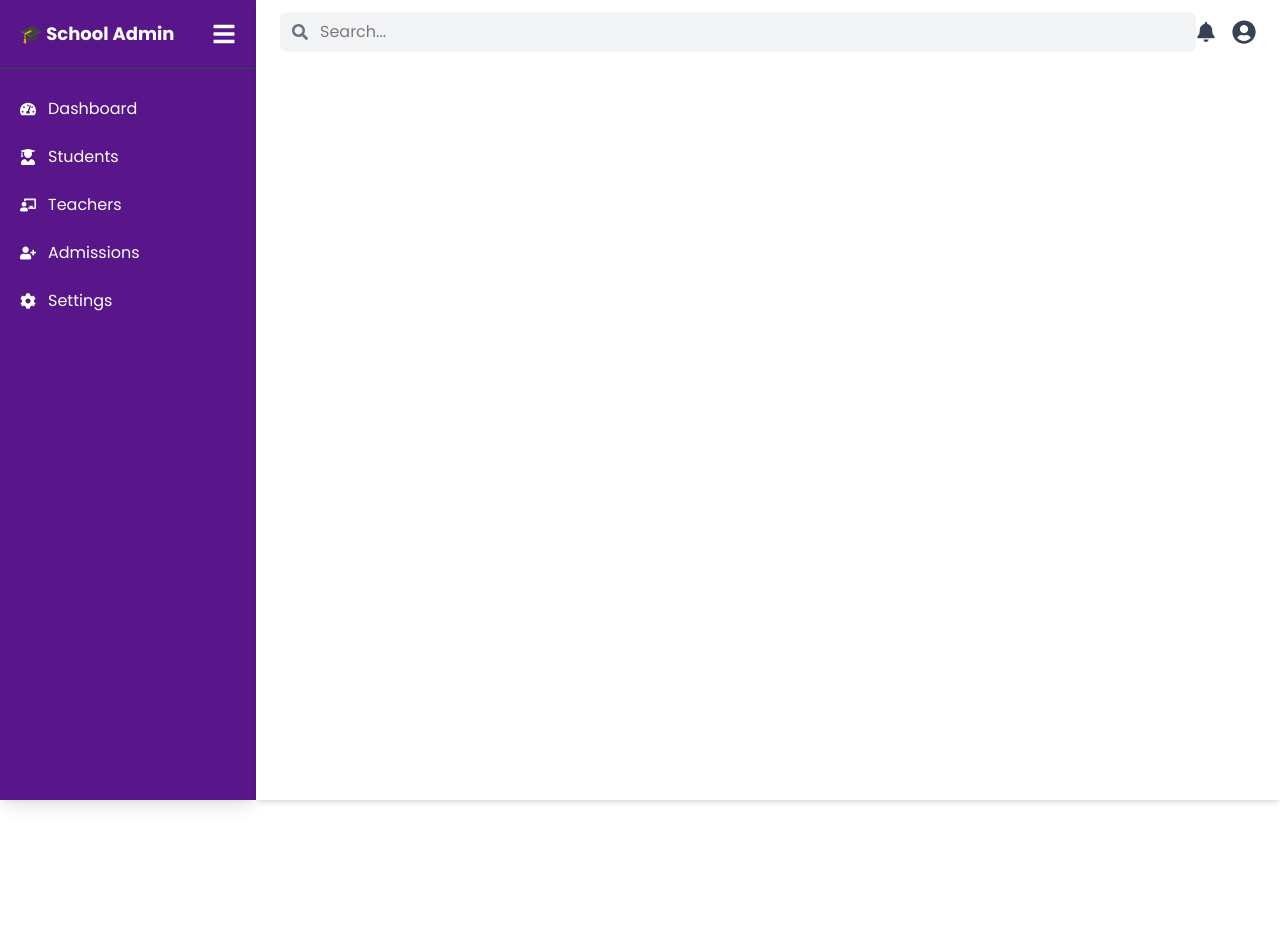
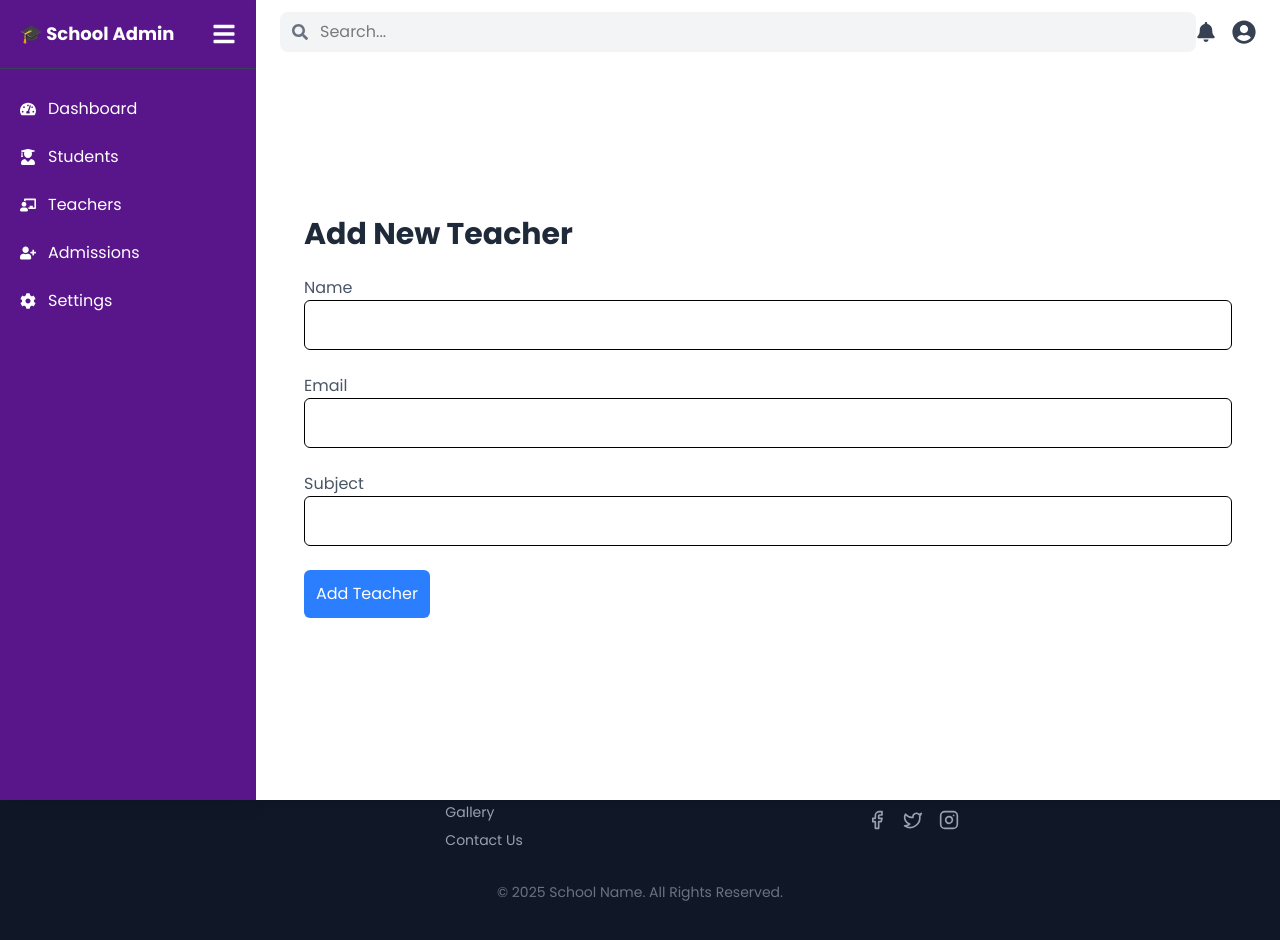
Before and after one commit to Hemantx81/School-Website-In-React, a React (Vite) app: page /teachers/addteacher in a window 1280 px wide. Before the commit the page ends 800 px from the top, so only its background shows below. Built offline with nearby package versions, Linux system fonts and the light colour scheme.

Commit message:
new page teacher admin

```diff
--- a/src/Admin/AdminApp.jsx
+++ b/src/Admin/AdminApp.jsx
@@ -8,6 +8,7 @@ import Settings from "./pages/Settings";
 import Teachers from "./pages/Teachers";
 import AdminAdmissions from "./pages/AdminAdmissions";
 import AddStudent from "./pages/AddStudent";
+import AddTeacher from "./pages/AddTeacher";
 // import Dashboard from "./pages/Dashboard";
 
 function AdminApp() {
@@ -27,8 +28,9 @@ function AdminApp() {
         <Routes>
           <Route path="/admin" element={<Dashboard />} />
           <Route path="/students" element={<Students />} />
-          <Route path="/students/add" element={<AddStudent />} />
+          <Route path="/students/addstudent" element={<AddStudent />} />
           <Route path="/teachers" element={<Teachers />} />
+          <Route path="/teachers/addteacher" element={<AddTeacher />} />
           <Route path="/Adminadmissions" element={<AdminAdmissions />} />
           <Route path="/settings" element={<Settings />} />
         </Routes>
--- /dev/null
+++ b/src/Admin/components/TeacherTable.jsx
@@ -0,0 +1,57 @@
+import { FaEdit, FaTrash } from "react-icons/fa";
+
+const TeacherTable = ({ data, type }) => {
+  return (
+    <div className="overflow-x-auto bg-white shadow-md rounded-lg">
+      <table className="min-w-full table-auto">
+        <thead className="bg-gray-100">
+          <tr>
+            <th className="p-3 text-left">
+              {type === "teachers" ? "Teacher ID" : "Student ID"}
+            </th>
+            <th className="p-3 text-left">Name</th>
+            <th className="p-3 text-left">Email</th>
+            {type === "teachers" && <th className="p-3 text-left">Subject</th>}
+            <th className="p-3 text-left">Status</th>
+            <th className="p-3 text-left">Actions</th>
+          </tr>
+        </thead>
+        <tbody>
+          {data.map((item) => (
+            <tr key={item.id} className="border-b hover:bg-gray-100">
+              <td className="p-3">{item.id}</td>
+              <td className="p-3">{item.name}</td>
+              <td className="p-3">{item.email}</td>
+              {type === "teachers" && <td className="p-3">{item.subject}</td>}
+              <td className="p-3">
+                <span
+                  className={`${
+                    item.status === "Active" ? "text-green-500" : "text-red-500"
+                  }`}
+                >
+                  {item.status}
+                </span>
+              </td>
+              <td className="p-3 space-x-2">
+                <button
+                  className="text-blue-500"
+                  onClick={() => alert(`Edit ${type}`)} // Navigate to edit page
+                >
+                  <FaEdit />
+                </button>
+                <button
+                  className="text-red-500"
+                  onClick={() => alert(`Delete ${type}`)} // Delete teacher
+                >
+                  <FaTrash />
+                </button>
+              </td>
+            </tr>
+          ))}
+        </tbody>
+      </table>
+    </div>
+  );
+};
+
+export default TeacherTable;
--- /dev/null
+++ b/src/Admin/pages/AddTeacher.jsx
@@ -0,0 +1,72 @@
+import { useState } from "react";
+import { useNavigate } from "react-router-dom";
+
+const AddTeacher = () => {
+  const [teacherData, setTeacherData] = useState({
+    name: "",
+    email: "",
+    phone: "",
+    subject: "",
+    gender: "Male",
+    dob: "",
+    status: "Active",
+  });
+
+  const navigate = useNavigate();
+
+  const handleSubmit = (e) => {
+    e.preventDefault();
+    alert("Teacher added successfully!");
+    navigate("/teachers");
+  };
+
+  return (
+    <div className="p-6">
+      <h1 className="text-3xl font-bold text-gray-800 mb-6">Add New Teacher</h1>
+
+      <form onSubmit={handleSubmit} className="space-y-6">
+        <div className="flex flex-col">
+          <label className="text-gray-600">Name</label>
+          <input
+            type="text"
+            value={teacherData.name}
+            onChange={(e) =>
+              setTeacherData({ ...teacherData, name: e.target.value })
+            }
+            className="p-3 border rounded-md"
+          />
+        </div>
+
+        <div className="flex flex-col">
+          <label className="text-gray-600">Email</label>
+          <input
+            type="email"
+            value={teacherData.email}
+            onChange={(e) =>
+              setTeacherData({ ...teacherData, email: e.target.value })
+            }
+            className="p-3 border rounded-md"
+          />
+        </div>
+
+        <div className="flex flex-col">
+          <label className="text-gray-600">Subject</label>
+          <input
+            type="text"
+            value={teacherData.subject}
+            onChange={(e) =>
+              setTeacherData({ ...teacherData, subject: e.target.value })
+            }
+            className="p-3 border rounded-md"
+          />
+        </div>
+
+        <button type="submit" className="bg-blue-500 text-white p-3 rounded-md">
+          Add Teacher
+        </button>
+      </form>
+    </div>
+  );
+};
+
+export default AddTeacher;
--- a/src/Admin/pages/Teachers.jsx
+++ b/src/Admin/pages/Teachers.jsx
@@ -1,7 +1,64 @@
-import React from "react";
+import { useState } from "react";
+import { FaSearch, FaEdit, FaTrash } from "react-icons/fa";
+import { useNavigate } from "react-router-dom";
+import TeacherTable from "../components/TeacherTable";
+// Reusable Table Component
 
 const Teachers = () => {
-  return <div>Teachers</div>;
+  const [search, setSearch] = useState("");
+  const navigate = useNavigate();
+
+  // Sample teacher data
+  const teachers = [
+    {
+      id: 1,
+      name: "Alice Johnson",
+      email: "alice@example.com",
+      subject: "Mathematics",
+      status: "Active",
+    },
+    {
+      id: 2,
+      name: "Mark Smith",
+      email: "mark@example.com",
+      subject: "Science",
+      status: "Inactive",
+    },
+  ];
+
+  // Search filter for teachers
+  const filteredTeachers = teachers.filter((teacher) =>
+    teacher.name.toLowerCase().includes(search.toLowerCase())
+  );
+
+  return (
+    <div className="p-6">
+      <h1 className="text-3xl font-bold text-gray-800 mb-6">Manage Teachers</h1>
+
+      {/* Search Bar */}
+      <div className="mb-4 flex items-center space-x-2">
+        <FaSearch className="text-gray-500" />
+        <input
+          type="text"
+          placeholder="Search teachers..."
+          value={search}
+          onChange={(e) => setSearch(e.target.value)}
+          className="border p-2 rounded-lg w-1/3"
+        />
+      </div>
+
+      {/* Add New Teacher Button */}
+      <button
+        onClick={() => navigate("/teachers/addteacher")}
+        className="bg-blue-500 text-white p-3 rounded-md mb-4"
+      >
+        Add New Teacher
+      </button>
+
+      {/* Teachers Table */}
+      <TeacherTable data={filteredTeachers} type="teachers" />
+    </div>
+  );
 };
 
 export default Teachers;
```
